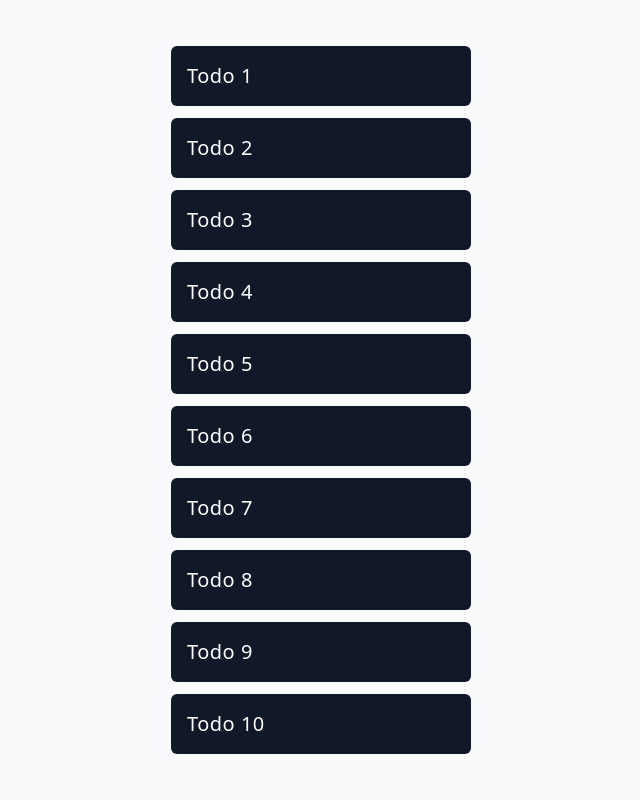
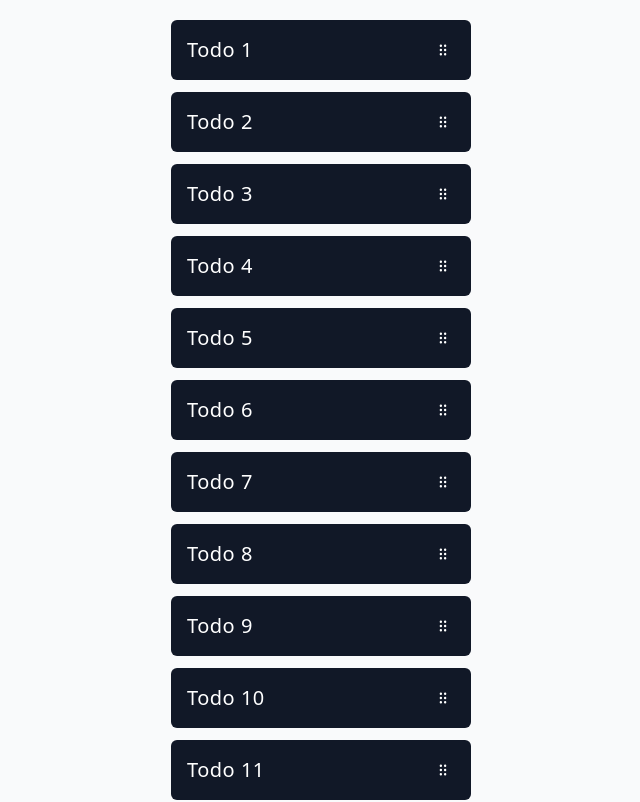
Before and after one commit to MomenSherif/dndkit-playground, a React (Vite) app: page / in a window 1280 px wide. Shown: the top 802 px of the page, without its empty margins (319-959 px from the left). Built offline with nearby package versions, Linux system fonts and the light colour scheme.

Commit message:
Sortable with drag handler

```diff
--- a/src/App.tsx
+++ b/src/App.tsx
@@ -6,6 +6,7 @@ import {
   restrictToWindowEdges,
 } from '@dnd-kit/modifiers';
 import SortableExample from './Examples/Sortable/1.Sortable';
+import VerticalSortableExample from './Examples/Sortable/2.VerticalSortable';
 import BasicSetup from './Examples/useDraggable/1-BasicSetup';
 import DragHandle from './Examples/useDraggable/2-DragHandle';
 import ActivationConstraint from './Examples/useDraggable/3-ActivationConstraint';
@@ -43,7 +44,8 @@ export default function App() {
 
       {/* <DroppableExample /> */}
 
-      <SortableExample />
+      {/* <SortableExample /> */}
+      <VerticalSortableExample />
     </div>
   );
 }
--- /dev/null
+++ b/src/Examples/Sortable/2.VerticalSortable.tsx
@@ -0,0 +1,99 @@
+import {
+  closestCorners,
+  defaultDropAnimationSideEffects,
+  DndContext,
+  DragOverlay,
+  KeyboardSensor,
+  PointerSensor,
+  useDndContext,
+  useSensor,
+  useSensors,
+} from '@dnd-kit/core';
+import { restrictToVerticalAxis } from '@dnd-kit/modifiers';
+import {
+  arrayMove,
+  SortableContext,
+  sortableKeyboardCoordinates,
+  useSortable,
+  verticalListSortingStrategy,
+} from '@dnd-kit/sortable';
+import { CSS } from '@dnd-kit/utilities';
+import { useState } from 'react';
+import { createPortal } from 'react-dom';
+import TodoItem, { TodoItemProps } from './TodoItem';
+
+const todos = Array.from({ length: 50 }, (_, idx) => ({
+  id: `${idx + 1}`,
+  title: `Todo ${idx + 1}`,
+}));
+
+export default function VerticalSortableExample() {
+  const [items, setItems] = useState(todos);
+  const [activeIndex, setActiveIndex] = useState<number | null>(null);
+
+  const sensors = useSensors(
+    useSensor(PointerSensor),
+    useSensor(KeyboardSensor, {
+      coordinateGetter: sortableKeyboardCoordinates,
+    }),
+  );
+
+  return (
+    <DndContext
+      sensors={sensors}
+      collisionDetection={closestCorners}
+      modifiers={[restrictToVerticalAxis]}
+      onDragStart={event => {
+        const { active } = event;
+        setActiveIndex(active ? active.data.current?.sortable.index : null);
+      }}
+      onDragCancel={() => setActiveIndex(null)}
+      onDragEnd={event => {
+        const { active, over } = event;
+        if (active.id === over?.id) return;
+
+        const activeIndex = active.data.current?.sortable.index;
+        const overIndex = over?.data.current?.sortable.index;
+
+        setItems(prevItems => arrayMove(prevItems, activeIndex, overIndex));
+        setActiveIndex(null);
+      }}
+    >
+      <SortableContext items={items} strategy={verticalListSortingStrategy}>
+        <div className="space-y-3 py-5">
+          {items.map(item => (
+            <SortableTodoItem key={item.id} {...item} />
+          ))}
+        </div>
+      </SortableContext>
+    </DndContext>
+  );
+}
+
+function SortableTodoItem(props: TodoItemProps) {
+  const {
+    setNodeRef,
+    setActivatorNodeRef,
+    attributes,
+    listeners,
+    transform,
+    transition,
+    isDragging,
+  } = useSortable({
+    id: props.id,
+  });
+
+  return (
+    <TodoItem
+      ref={setNodeRef}
+      style={{ transition, transform: CSS.Transform.toString(transform) }}
+      className={`relative focus:outline-none focus:ring ${
+        isDragging ? 'z-50' : ''
+      }`}
+      {...props}
+      attributes={attributes}
+      listeners={listeners}
+      setActivatorNodeRef={setActivatorNodeRef}
+    />
+  );
+}
--- a/src/Examples/Sortable/TodoItem.tsx
+++ b/src/Examples/Sortable/TodoItem.tsx
@@ -1,19 +1,44 @@
 import { forwardRef, type ComponentPropsWithoutRef } from 'react';
+import { type DraggableAttributes } from '@dnd-kit/core';
+
+import { DragHandleIcon } from '../useDraggable/Icons';
 
 export type TodoItemProps = {
   id: string;
   title: string;
+  setActivatorNodeRef?: (element: HTMLElement | null) => void;
+  attributes?: DraggableAttributes;
+  listeners?: Record<string, Function> | undefined;
 } & ComponentPropsWithoutRef<'div'>;
 
 const TodoItem = forwardRef<HTMLDivElement, TodoItemProps>(
-  ({ id, title, className, ...props }, ref) => {
+  (
+    {
+      id,
+      title,
+      className,
+      setActivatorNodeRef,
+      listeners,
+      attributes,
+      ...props
+    },
+    ref,
+  ) => {
     return (
       <div
         ref={ref}
-        className={`bg-gray-900 text-white p-4 rounded-md min-w-[300px] ${className}`}
+        className={`flex items-center justify-between bg-gray-900 text-white px-4 py-2 rounded-md min-w-[300px] ${className}`}
         {...props}
       >
-        <h3 className="text-xl font-medium tracking-wide">{title}</h3>
+        <h3 className="py-2 text-xl font-medium tracking-wide">{title}</h3>
+        <button
+          className="touch-none self-stretch px-1 rounded-md hover:bg-gray-200/20 focus:bg-gray-200/20 focus:outline-none"
+          ref={setActivatorNodeRef}
+          {...listeners}
+          {...attributes}
+        >
+          <DragHandleIcon className="w-4 h-4" />
+        </button>
       </div>
     );
   },
```
